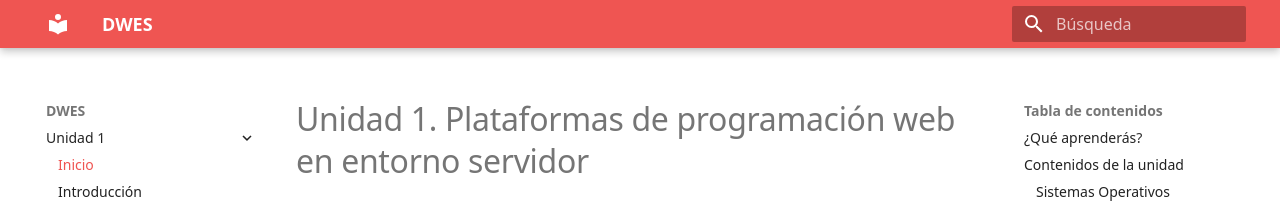
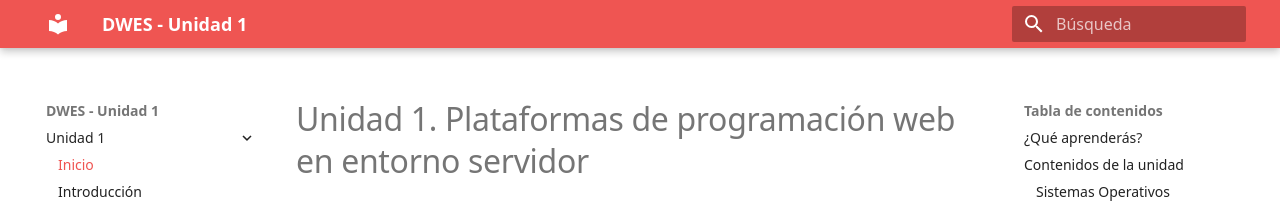
Before and after one commit to amverala/DWES, an MkDocs documentation site: the page built from docs/Unidad-1/index.md, in a window 1280 px wide. Shown: the top 207 px of the page. Built offline with MkDocs 1.6.1 and Material for MkDocs 9.7.7, drawn with Linux system fonts in a browser that asks for light colours.

```diff
--- a/mkdocs.yml
+++ b/mkdocs.yml
@@ -1,5 +1,5 @@
-site_name: DWES
-site_url: https://amverala.github.io/DWES
+site_name: DWES - Unidad 1
+site_url: https://amverala.github.io/DWES/
 
 theme:
   name: material
```
